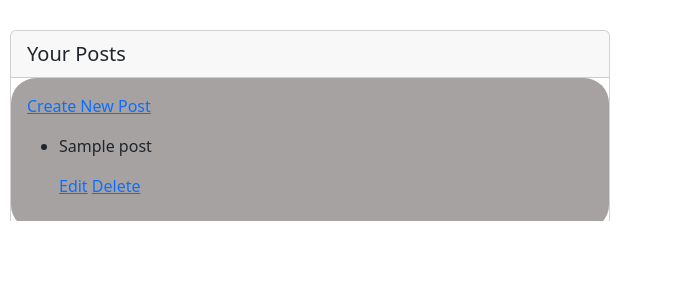
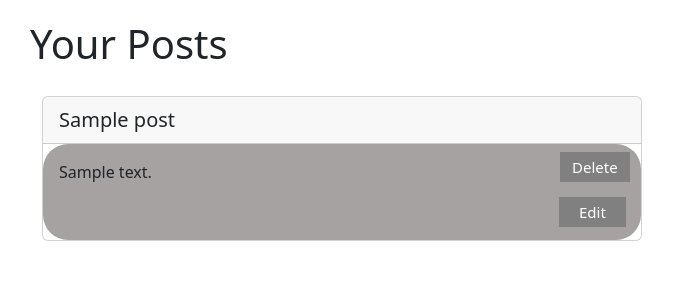
Before and after one commit to cmput404fa22/404-Project, a Django app: template social_distribution/app/templates/app/author_posts.html in a window 1280 px wide. Shown: the top 300 px of the page, without its empty margins (0-695 px from the left). Run offline with Django 4.2, Linux system fonts and the light colour scheme; the template is opened without the code that fills it: most values are stand-ins (such as "Sample title", 1, 10 or a date in 2020); some libraries are stand-ins or nearby versions.

Commit message:
fix bugs

```diff
--- a/social_distribution/app/models.py
+++ b/social_distribution/app/models.py
@@ -100,7 +100,7 @@ class Post(models.Model):
     unlisted = models.BooleanField(default=False)
     author_url = models.TextField()
 
-    received = models.BooleanField()
+    received = models.BooleanField(default=False)
     author = models.ForeignKey(
         User, on_delete=models.CASCADE)  # posts have authors
 
--- a/social_distribution/app/templates/app/author_posts.html
+++ b/social_distribution/app/templates/app/author_posts.html
@@ -3,23 +3,27 @@
 
 
 {% block content %}
-<div class="card">
-    <div class="card-header">Your Posts</div>
-    <div class="card-body">
-        <p>
-            <a href="new/">Create New Post</a>
-        </p>
-        <ul>
+<div class="posts-list">
+
+    <h1 class="page-title">Your Posts</h1>
+
         {% for post in posts %}
-            <li><p> {{ post.title }} </p> </li>
-            <p>
-                 <a href="edit/{{ post.uuid.hex }}">Edit</a>
-                 <a href="delete/{{ post.uuid.hex }}">Delete</a>
-            </p>
+        <ul class="posts-list">
+        <li>
+            <div class="card">
+                <div class="card-header">{{ post.title }}</div>
+                <div class="card-body">
+                    <p> {{ post.content }}</p>
+                    <a class="editbtn" href="edit/{{ post.uuid.hex }}">Edit</a>
+                    <a class="deletebtn" href="delete/{{ post.uuid.hex }}">Delete</a>
+                <div>
+            </div>
+        </li>
+        </ul>
         {% empty %}
-            <li>No posts yet.</li>
+        <div class="noposts">
+            <p>no posts yet  :(</p>
+        </div>
         {% endfor %}
-        </ul>
     </div>
-</div>
 {% endblock %}
```
Also changed, not shown: social_distribution/app/views/posts.py (+4 -3 lines).
